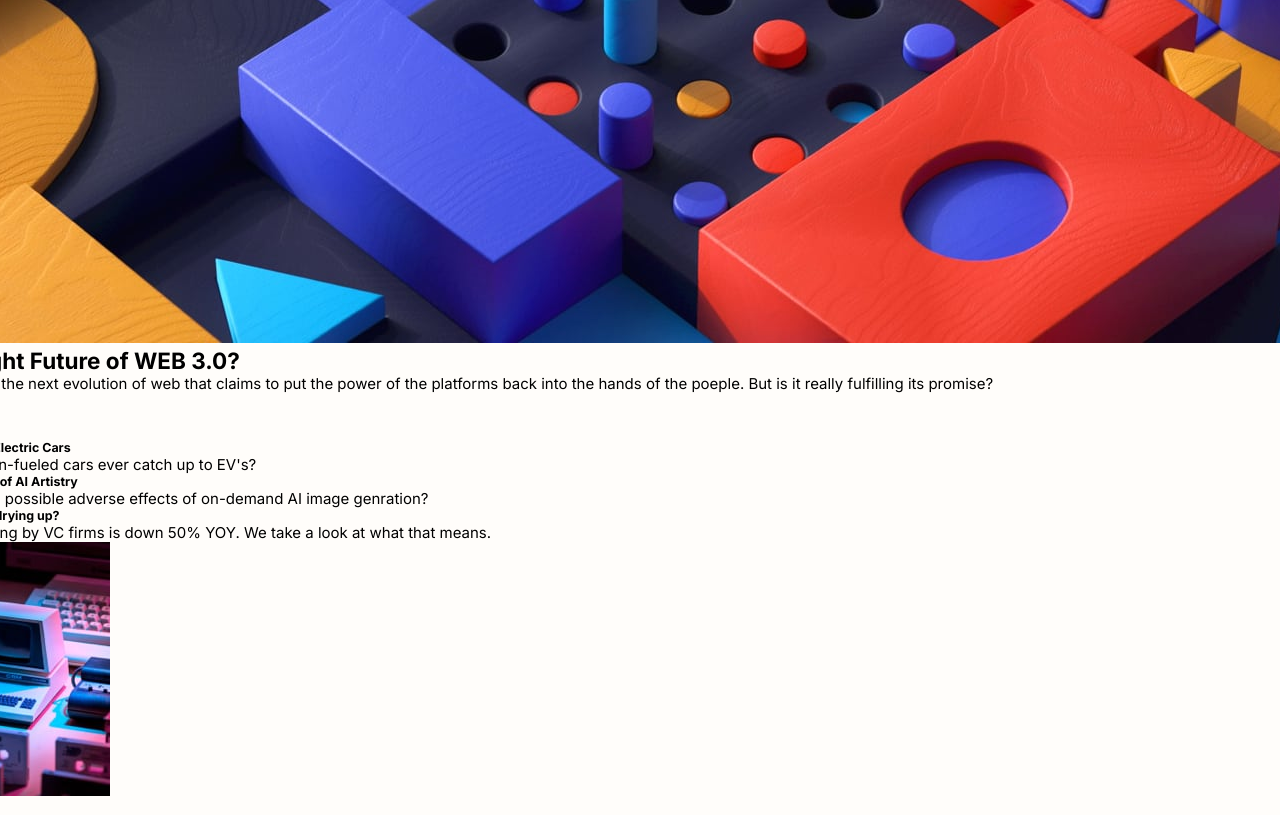
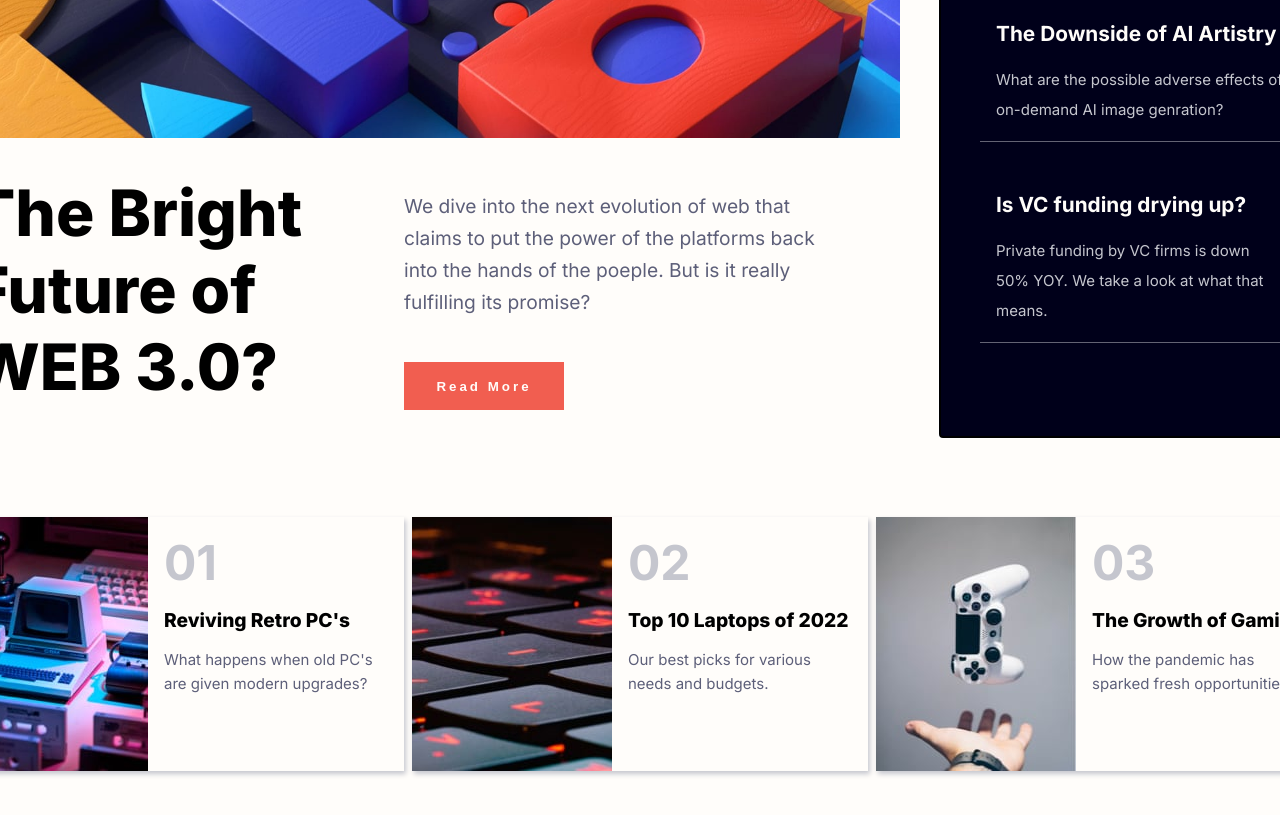
Before and after one commit to Kyrkevsler/Kyrkevsler.github.io, a plain HTML site: page index.html in a window 1280 px wide. Shown: the part 425-1240 px from the top of the page. Drawn offline with Linux system fonts and the light colour scheme; files whose address does not match are found by name.

Commit message:
Added styles to Main Section

```diff
--- a/style.css
+++ b/style.css
@@ -89,3 +89,156 @@ main {
     transition: all 0.5s;
     color: var(--Soft-red);
 }
+
+/* || Hero Section Selectors */
+.main_container {
+    display: flex;
+    flex-direction: row;
+}
+
+.hero_image {
+    width: 60rem;
+    height: auto;
+}
+
+.hero_content {
+    display: flex;
+    flex-direction: row;
+}
+
+.hero_content h1 {
+    font-size: 4rem;
+    font-weight: 800;
+    padding: 2rem;
+    width: 29rem;
+}
+
+.hero_description {
+    margin-top: 3rem;
+}
+
+.hero_description p {
+    width: 26rem;
+    margin-bottom: 2.8rem;
+    font-size: 1.2rem;
+    color: var(--Darkgrayish-blue);
+    text-align: start;
+    line-height: 2rem;
+}
+
+.hero_description button {
+    background-color: var(--Soft-red);
+    color: var(--Off-white);
+    font-weight: 700;
+    letter-spacing: 3px;
+    width: 10rem;
+    height: 3rem;
+    padding: 1rem;
+    border: none;
+}
+
+/* || Hero Section Hover States */
+
+.hero_description button:hover {
+    background-color: black;
+    transition: all 0.3s ease-in-out;
+    cursor: pointer;
+}
+
+/* || News Aside Section Selectors */
+
+.aside_section {
+    width: 25rem;
+    margin-left: 2.5rem;
+    background-color: var(--Verydark-blue);
+    outline: auto;
+}
+
+.aside_section h2 {
+    font-size: 2.5rem;
+    margin: 1.5rem auto -1rem 13%;
+    color: var(--Soft-orange);
+}
+
+.aside_list {
+    width: 80%;
+    margin: 8% auto auto 10%;
+    padding: 1rem;
+    line-height: 30px;
+    border-bottom: 1px solid rgb(197, 198, 206, 0.5);
+    /* outline: auto; */
+}
+
+.aside_list h5 {
+    font-size: 1.3rem;
+    margin-bottom: 1rem;
+    color: var(--Off-white);
+}
+
+.aside_list p {
+    color: var(--Grayish-blue);
+}
+
+/* || News Aside Section Hover States */
+
+.aside_list h5:hover {
+    color: var(--Soft-orange);
+    transition: all 0.3s ease-in-out;
+    cursor: pointer;
+}
+
+/* || News Section Selectors */
+.news_series {
+    display: flex;
+    flex-direction: row;
+    margin-top: 5rem;
+    margin-bottom: 4rem;
+}
+
+.news {
+    display: flex;
+    flex-direction: row;
+    margin-left: 0.5rem;
+    max-width: 28.5rem;
+    box-shadow: 2px 3px 5px var(--Grayish-blue);
+}
+
+.news img {
+    width: 200px;
+    height: auto;
+}
+
+.news div {
+    padding: 1rem;
+}
+
+.news div h4 {
+    font-size: 3rem;
+    color: var(--Grayish-blue);
+    margin-bottom: 1rem;
+}
+
+.news div h5 {
+    font-size: 1.2rem;
+    font-weight: 800;
+    margin-bottom: 1rem;
+}
+
+.news div p {
+    color: var(--Darkgrayish-blue);
+    line-height: 1.5rem;
+}
+
+/* || News Section Hover States*/
+.news div h5:hover {
+    color: var(--Soft-red);
+    cursor: pointer;
+}
+
+.news:hover {
+    transform: translateY(-2rem);
+    transition: all 0.5s ease-in-out;
+    box-shadow: 2px 3px 5px var(--Soft-red);
+    color: var(--Soft-red);
+    cursor: pointer;
+}
```
